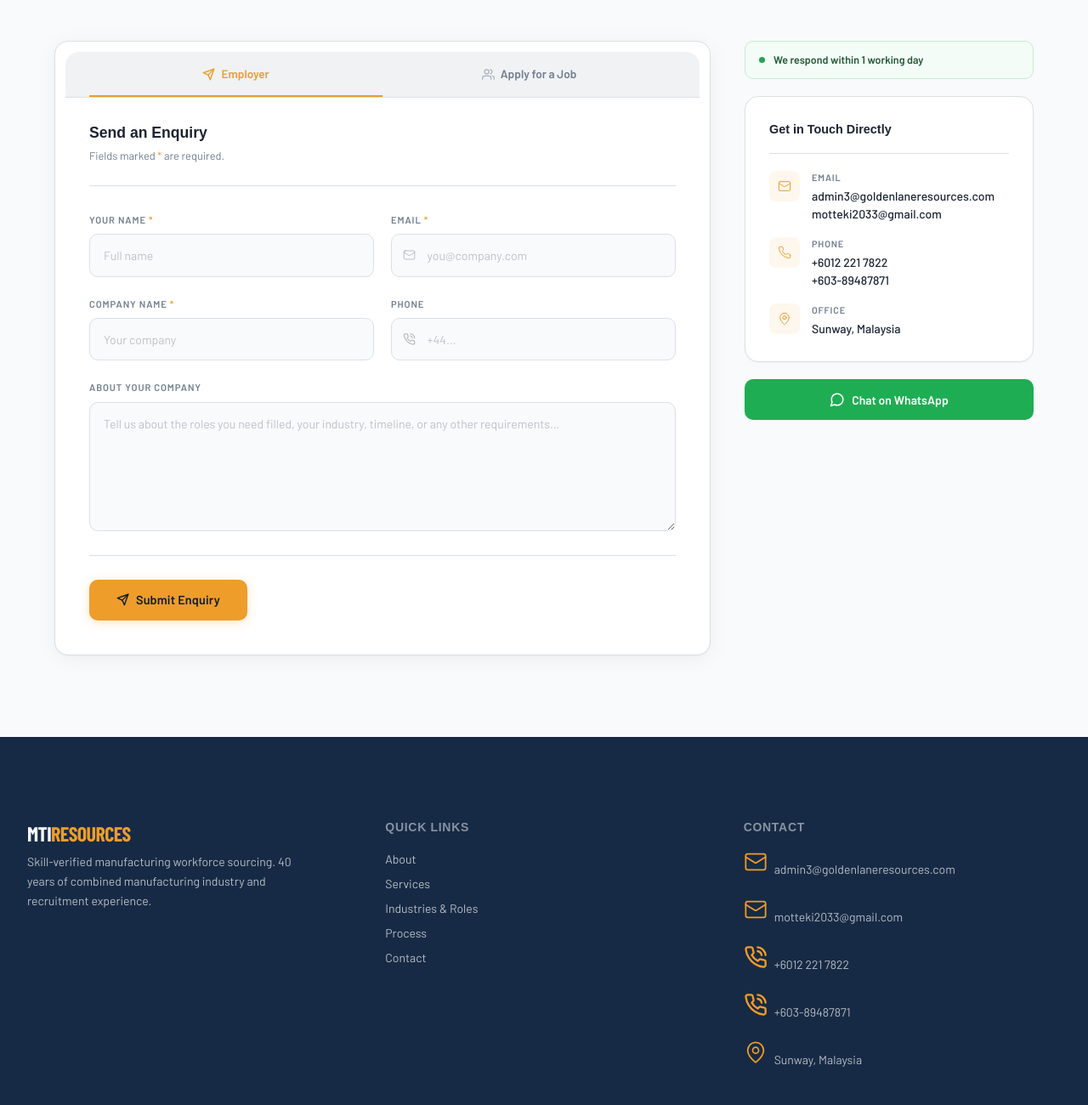
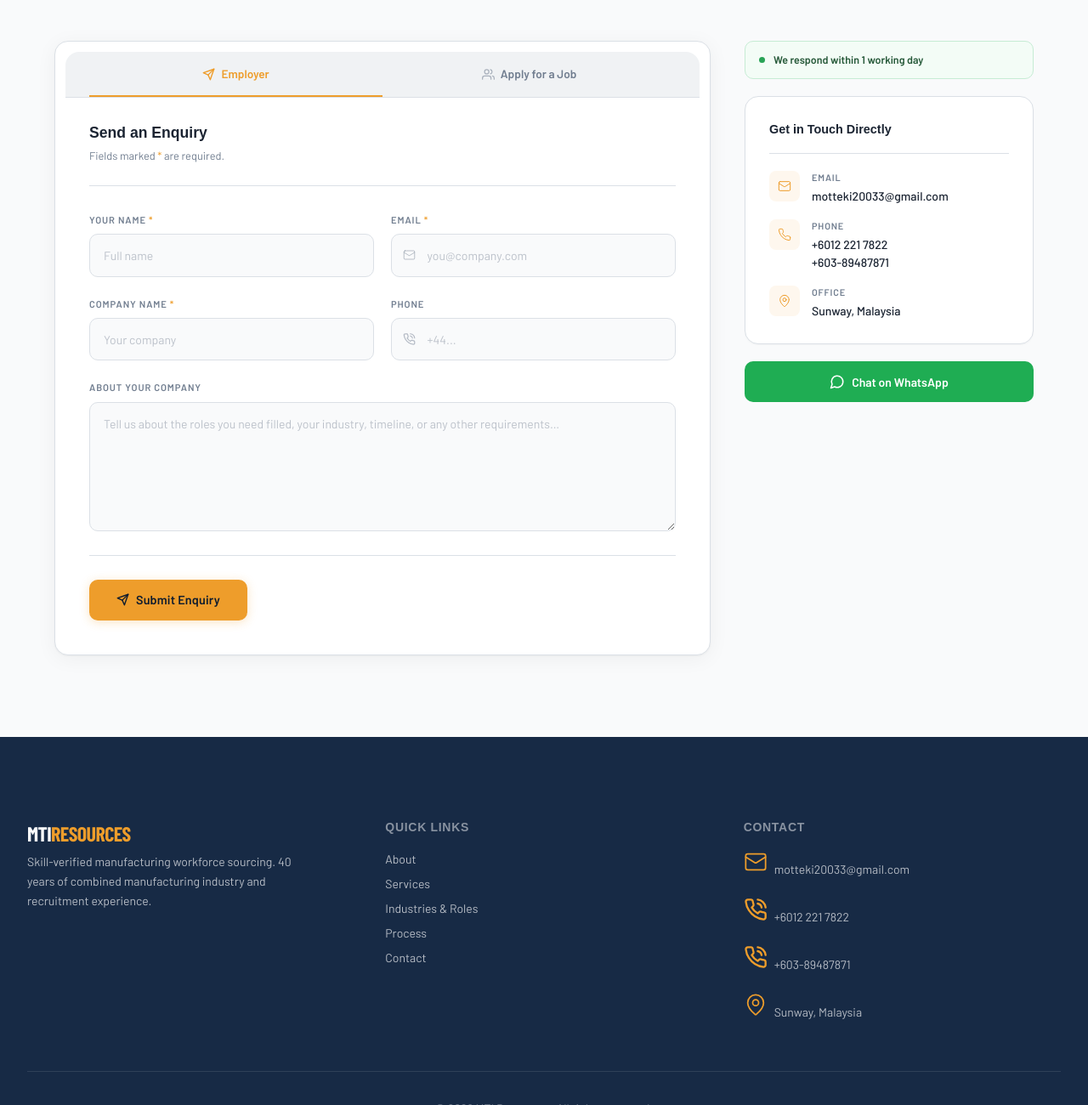
Before and after one commit to nacosking/IndustryForce, a plain HTML site: page html/Contact.html in a window 1280 px wide. Shown: the part 804-2104 px from the top of the page at 85% size. Drawn offline with nearby package versions, Linux system fonts and the light colour scheme; no server answers; a web font is replaced by a local one.

Commit message:
Update info again

```diff
--- a/html/Contact.html
+++ b/html/Contact.html
@@ -309,8 +309,7 @@
                   </div>
                   <div>
                     <p class="contact-detail-label">Email</p>
-                    <p class="contact-detail-value">admin3@goldenlaneresources.com</p>
-                    <p class="contact-detail-value">motteki2033@gmail.com</p>
+                    <p class="contact-detail-value">motteki20033@gmail.com</p>
                   </div>
                 </div>
 
--- a/html/footer.html
+++ b/html/footer.html
@@ -25,11 +25,7 @@
         <div class="footer-contact">
           <div class="footer-contact-item">
             <svg class="icon" xmlns="http://www.w3.org/2000/svg" width="16" height="16" viewBox="0 0 24 24"><use href="../asset/icon/icons.svg#icon-mail"/></svg>
-            <span>admin3@goldenlaneresources.com</span>
-          </div>
-          <div class="footer-contact-item">
-            <svg class="icon" xmlns="http://www.w3.org/2000/svg" width="16" height="16" viewBox="0 0 24 24"><use href="../asset/icon/icons.svg#icon-mail"/></svg>
-            <span>motteki2033@gmail.com</span>
+            <span>motteki20033@gmail.com</span>
           </div>
           <div class="footer-contact-item">
             <svg class="icon" xmlns="http://www.w3.org/2000/svg" width="16" height="16" viewBox="0 0 24 24"><use href="../asset/icon/icons.svg#icon-phone"/></svg>
```
